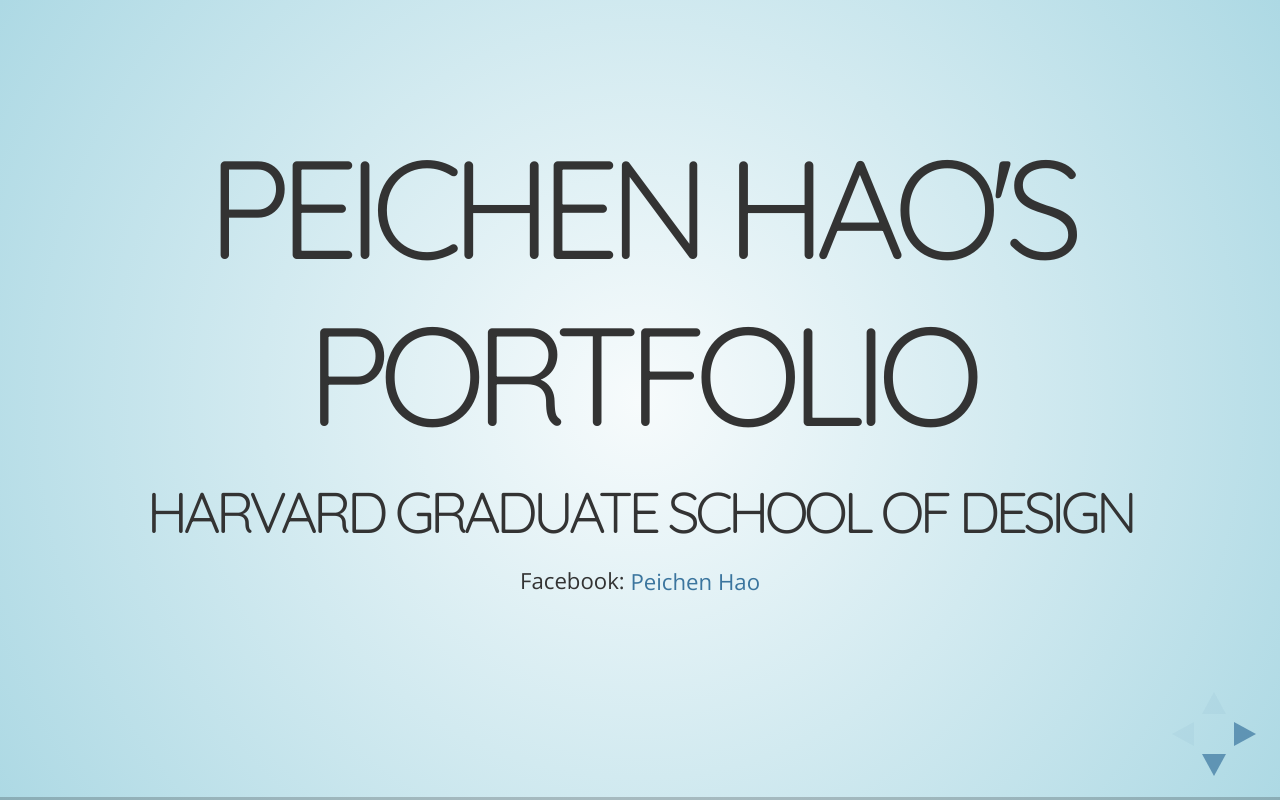
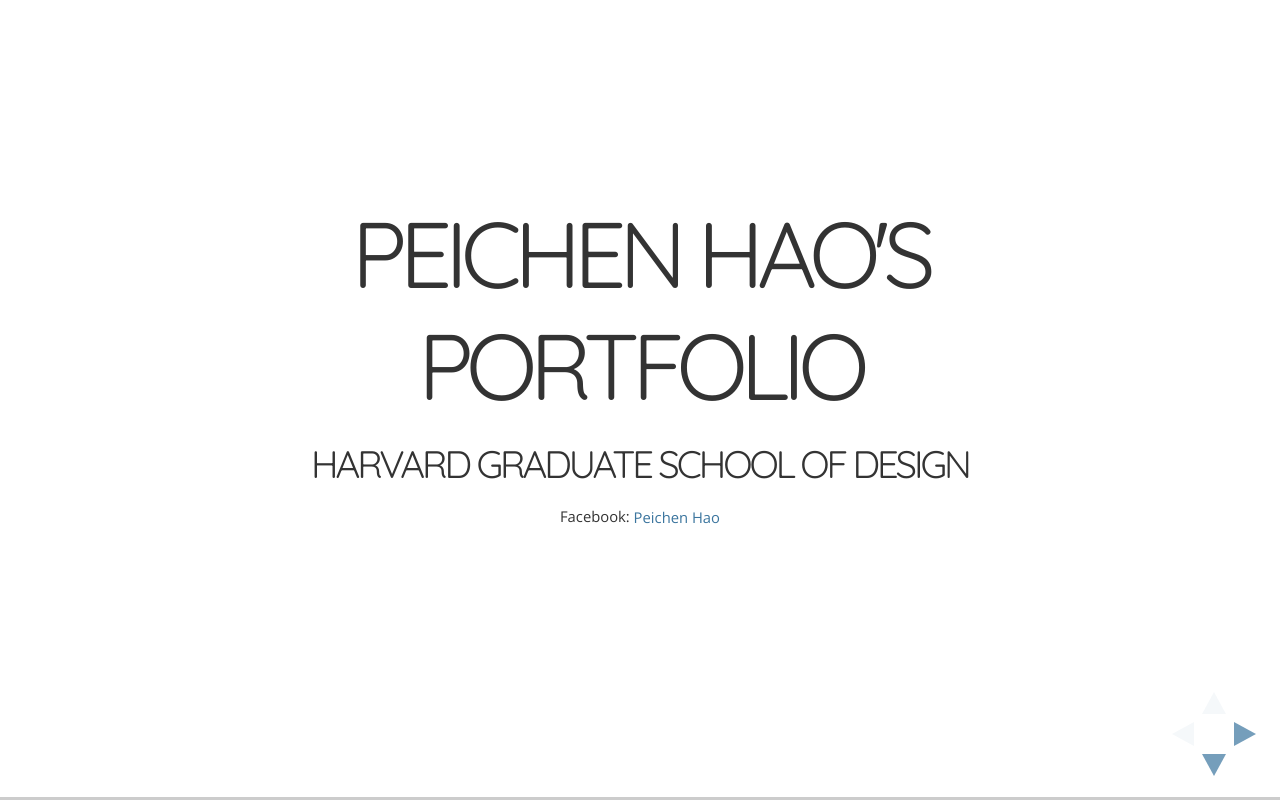
Before and after one commit to sunnylinmy/pchao.github.io, a website: page index.html in a window 1280 px wide. Drawn offline with nearby package versions, Linux system fonts and the light colour scheme.

Commit message:
Set font size in sky.css (.reveal {font-size: 36px —>24px}) and font size in settings.scss($ mainFontSize: 36px —> 10px)

```diff
--- a/css/theme/template/settings.scss
+++ b/css/theme/template/settings.scss
@@ -6,7 +6,7 @@
 
 // Primary/body text
 $mainFont: 'Lato', sans-serif;
-$mainFontSize: 36px;
+$mainFontSize: 10px;
 $mainColor: #eee;
 
 // Vertical spacing between blocks of text
```
Also changed, not shown: css/theme/sky.css.
